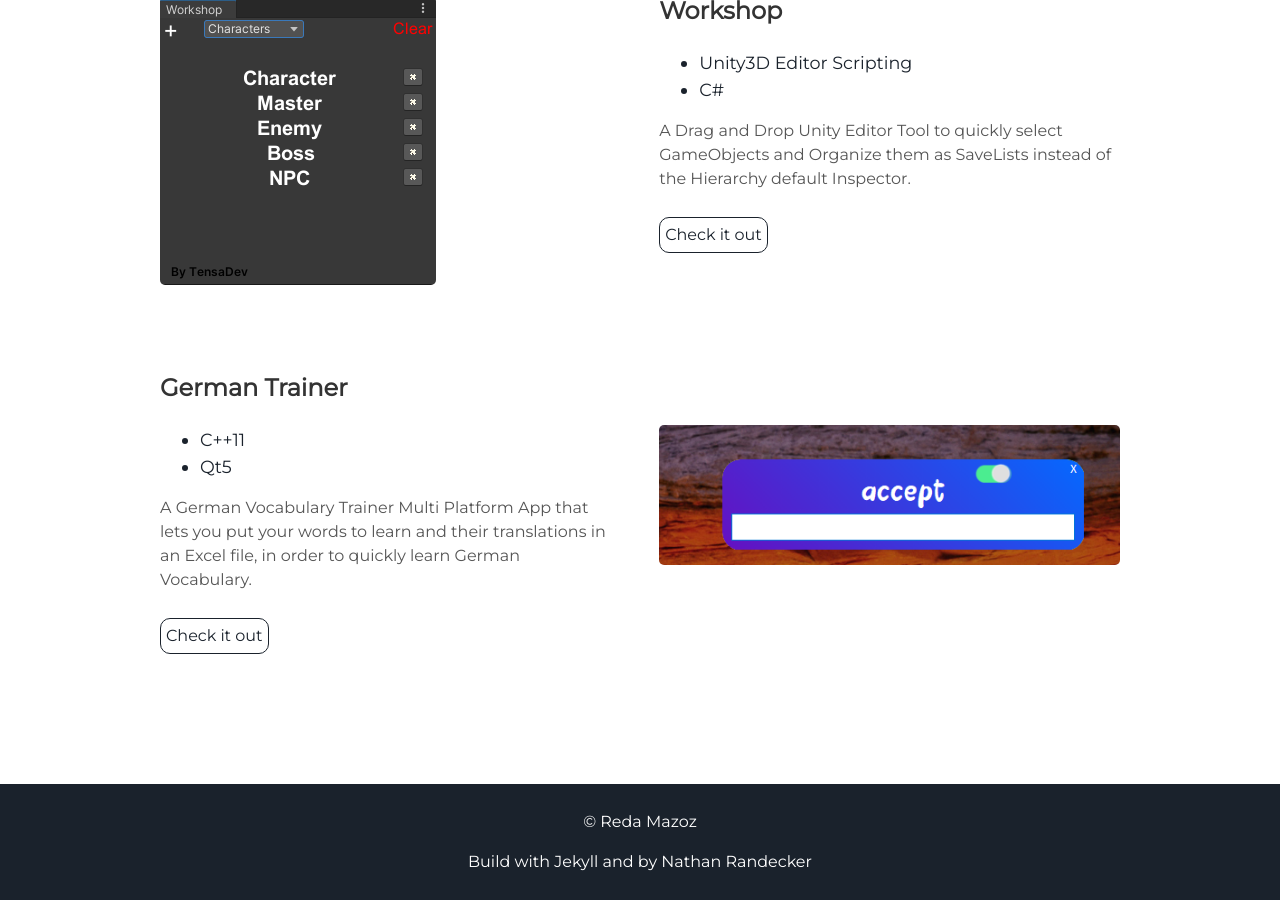
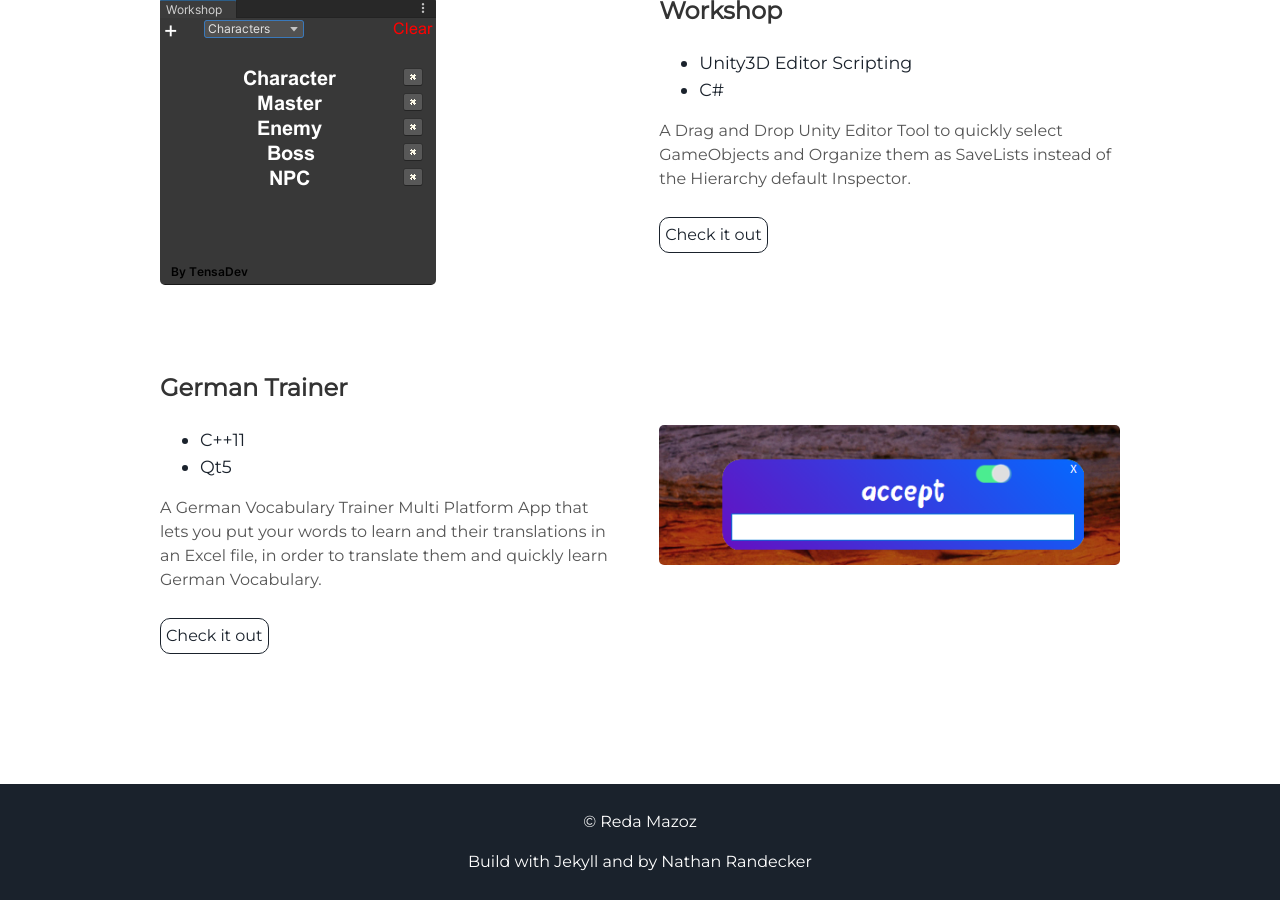
Before and after one commit to RedaMazoz/redamazoz.github.io, a Jekyll site: the page built from index.html, in a window 1280 px wide and 900 px high, scrolled down 1961 px. Built offline with Jekyll 4.4.1, drawn with Linux system fonts in a browser that asks for light colours.

Commit message:
Update projects.html

```diff
--- a/_includes/projects.html
+++ b/_includes/projects.html
@@ -39,7 +39,7 @@
       <li>C++11</li>
       <li>Qt5</li>
     </ul>
-    <p>A German Vocabulary Trainer Multi Platform App that lets you put your words to learn and their translations in an Excel file, in order to quickly learn German Vocabulary.</p>
+    <p>A German Vocabulary Trainer Multi Platform App that lets you put your words to learn and their translations in an Excel file, in order to translate them and quickly learn German Vocabulary.</p>
     <a class="project-link" href="https://github.com/RedaMazoz/GermanTrainer">Check it out</a>
   </div>
 </div>
```
